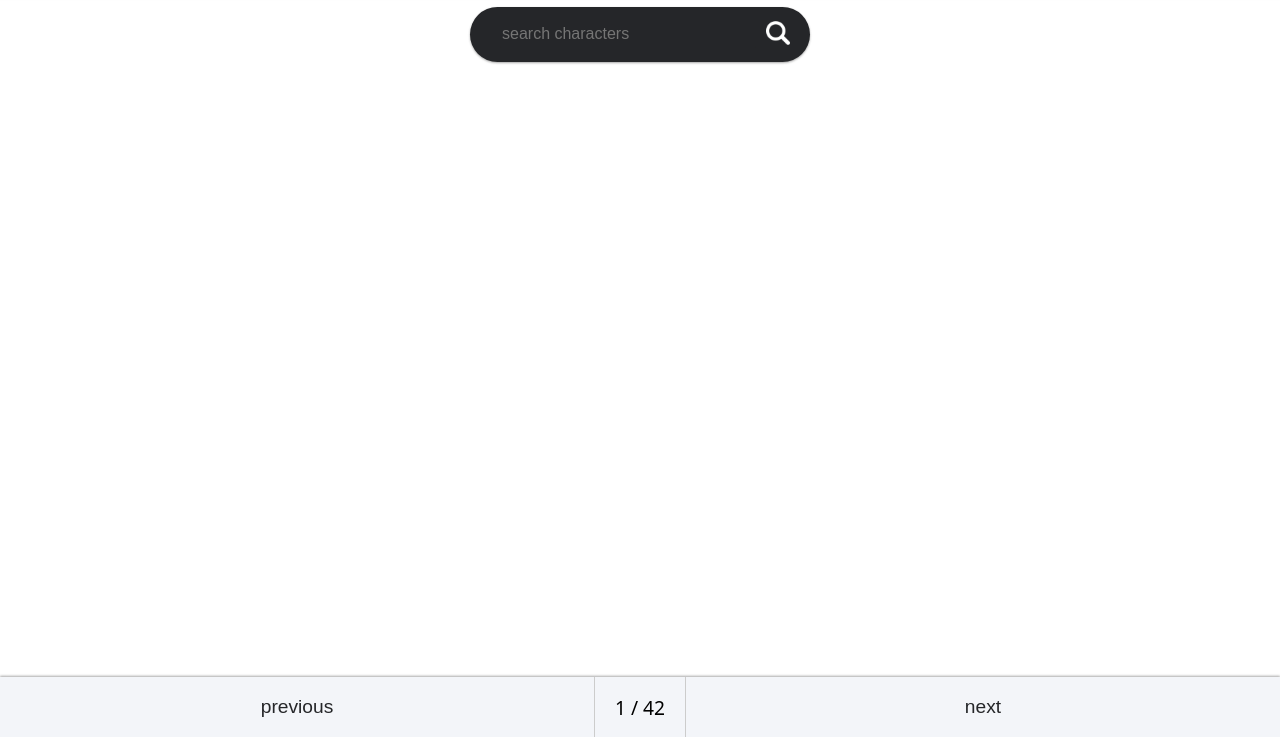
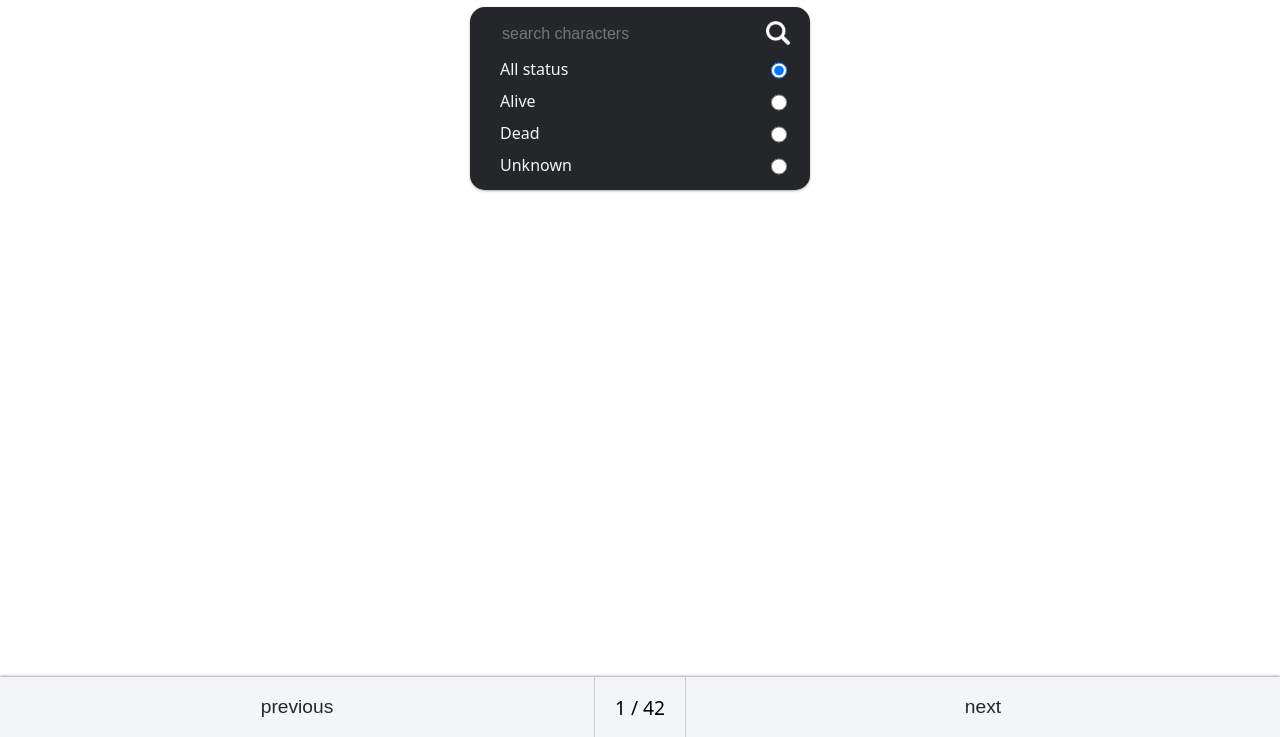
Before and after one commit to lenzloesche/rickandmorty, a website with bundled scripts: page index.html in a window 1280 px wide. Shown: the part 63-800 px from the top of the page. Built offline with nearby package versions, Linux system fonts and the light colour scheme; no server answers.

Commit message:
Add status search filter

```diff
--- a/components/search-bar/search-bar.css
+++ b/components/search-bar/search-bar.css
@@ -9,7 +9,7 @@
 
 .search-bar {
   padding: 14px 20px 14px 30px;
-  border-radius: 999px;
+  border-radius: 15px;
   background-color: var(--color-granite);
   color: var(--color-water-10);
   display: grid;
--- a/components/search-bar/search-bar.js
+++ b/components/search-bar/search-bar.js
@@ -14,7 +14,16 @@ export function createSearchBar(onSubmit) {
         src="assets/magnifying-glass.png"
         alt=""
       />
-    </button>`;
+      </button>
+      <label for="no-status">All status</label>
+      <input type="radio" id="no-status" name="status" checked/>
+    <label for="Alive">Alive</label>
+    <input type="radio" id="Alive" name="status" value="alive"/>
+    <label for="Dead">Dead</label>
+    <input type="radio" id="Dead" name="status"/>
+    <label for="Unknown">Unknown</label>
+    <input type="radio" id="Unknown" name="status"/>
+    `;
   searchBar.addEventListener("submit", onSubmit);
   return searchBar;
 }
--- a/index.js
+++ b/index.js
@@ -12,9 +12,20 @@ const searchBar = createSearchBar((event) => {
   const formData = new FormData(searchBar);
   const data = Object.fromEntries(formData);
   searchQuery = data.query;
+  const alive = document.getElementById("Alive");
+  const dead = document.getElementById("Dead");
+  const unknown = document.getElementById("Unknown");
+  if (alive.checked) {
+    statusCheckbox = "alive";
+  } else if (dead.checked) {
+    statusCheckbox = "dead";
+  } else if (unknown.checked) {
+    statusCheckbox = "unknown";
+  }
   page = 1;
   fetchCharacters();
 });
+
 const navigation = document.querySelector('[data-js="navigation"]');
 const prevButton = createButton("previous", () => {
   if (page > 1) {
@@ -35,16 +46,18 @@ searchBarContainer.append(searchBar);
 let maxPage = 1;
 let page = 1;
 let searchQuery = "";
+let statusCheckbox = "";
 
 // Fetch Characters
 
 async function fetchCharacters() {
-  const url = `https://rickandmortyapi.com/api/character?page=${page}&name=${searchQuery}`;
+  const url = `https://rickandmortyapi.com/api/character?page=${page}&name=${searchQuery}&status=${statusCheckbox}`;
   cardContainer.innerHTML = "";
   try {
     const response = await fetch(url);
     if (response.ok) {
       const data = await response.json();
+      console.log(data);
       maxPage = Number(data.info.pages);
       pagination.textContent = `${page} / ${maxPage}`;
       data.results.forEach((character) => {
```
